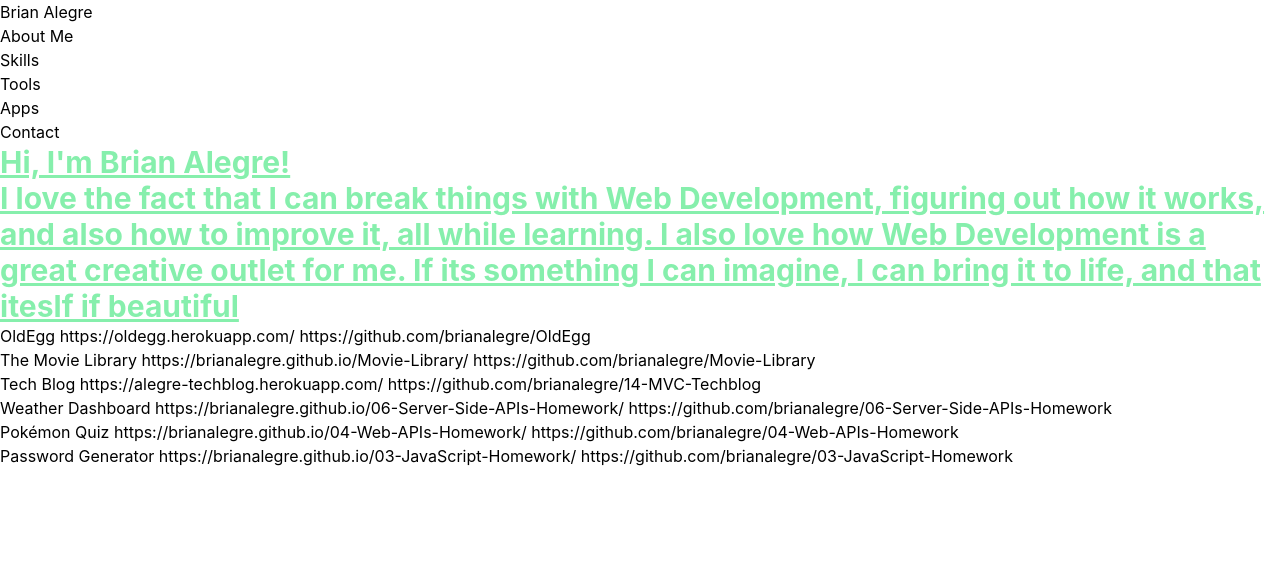
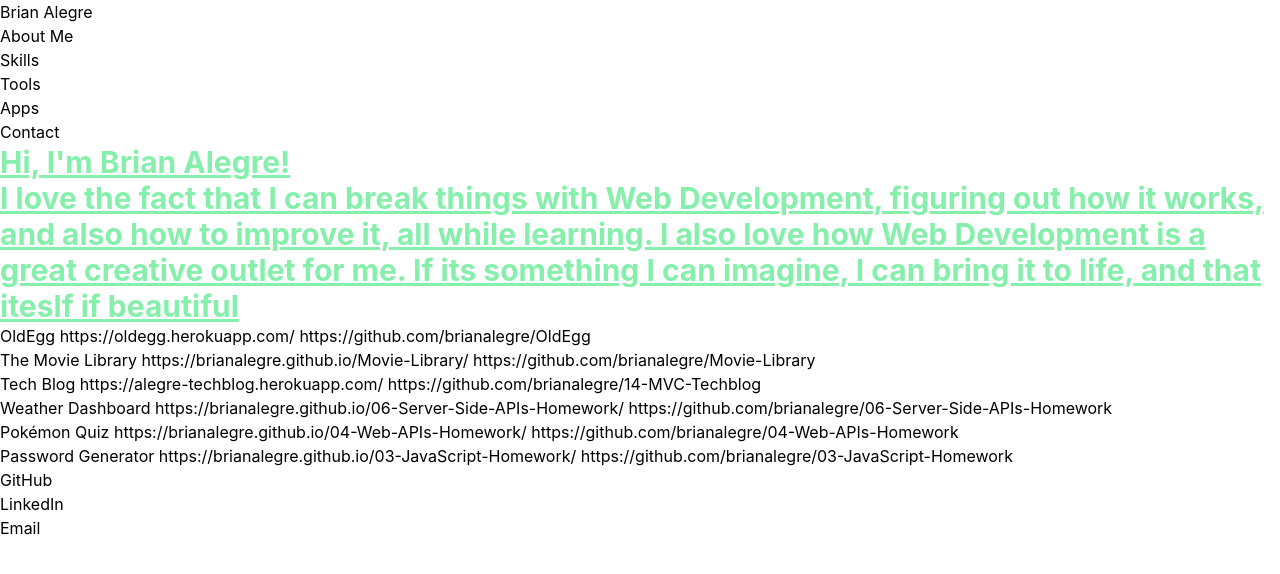
Before and after one commit to brianalegre/20-React-Portfolio, a React (Create React App) app: page / in a window 1280 px wide. Shown: the top 574 px of the page. Built offline with nearby package versions, Linux system fonts and the light colour scheme.

Commit message:
Added Contact component

```diff
--- a/src/App.js
+++ b/src/App.js
@@ -3,6 +3,8 @@
 import Header from "./components/Header"
 import AboutMe from "./components/AboutMe";
 import Project from "./components/Project";
+import Contact from "./components/Contact";
+
 
 // IMPORT LIST OF PROJECTS
 import projects from './projects'
@@ -18,6 +20,7 @@
       <Header />
       <AboutMe />
       <Project projects={projects} />
+      <Contact />
     </div>
   );
 
--- /dev/null
+++ b/src/components/Contact.js
@@ -0,0 +1,33 @@
+import React from 'react';
+
+const contacts = [
+    {
+        contactName: "GitHub",
+        contactLink: "https://github.com/brianalegre"
+    },
+    {
+        contactName: "LinkedIn",
+        contactLink: "https://www.linkedin.com/in/brian-alegre/"
+    },
+    {
+        contactName: "Email",
+        contactLink: "mailto: brialegre@yahoo.com"
+    },
+
+]
+
+function Contact() {
+    return (
+        <footer>
+            <ul>
+                {contacts.map((cantactsItems) => (
+                    <li>
+                        <a href={cantactsItems.contactLink} target="_blank" rel='noreferrer'> {cantactsItems.contactName} </a>
+                    </li>
+                ))}
+            </ul>
+        </footer>
+    );
+}
+
+export default Contact;
--- a/src/components/Header.js
+++ b/src/components/Header.js
@@ -32,7 +32,6 @@
                 <ul>
                     {navbar.map((navItems) => (
                         <li>
-                            {/* {`${nav.projectName} ${project.deployed} ${project.repo}`} */}
                             <a href={navItems.navLink}> {navItems.navName} </a>
                         </li>
                     ))}
```
